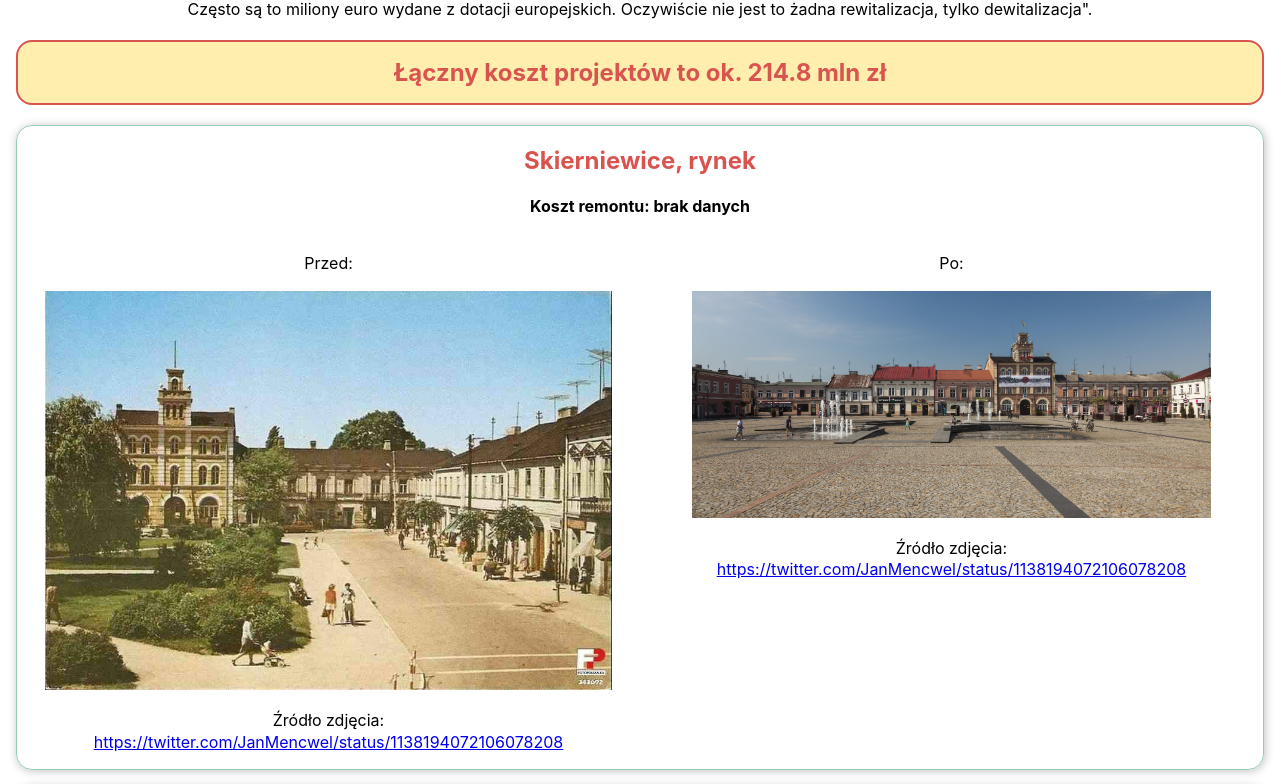
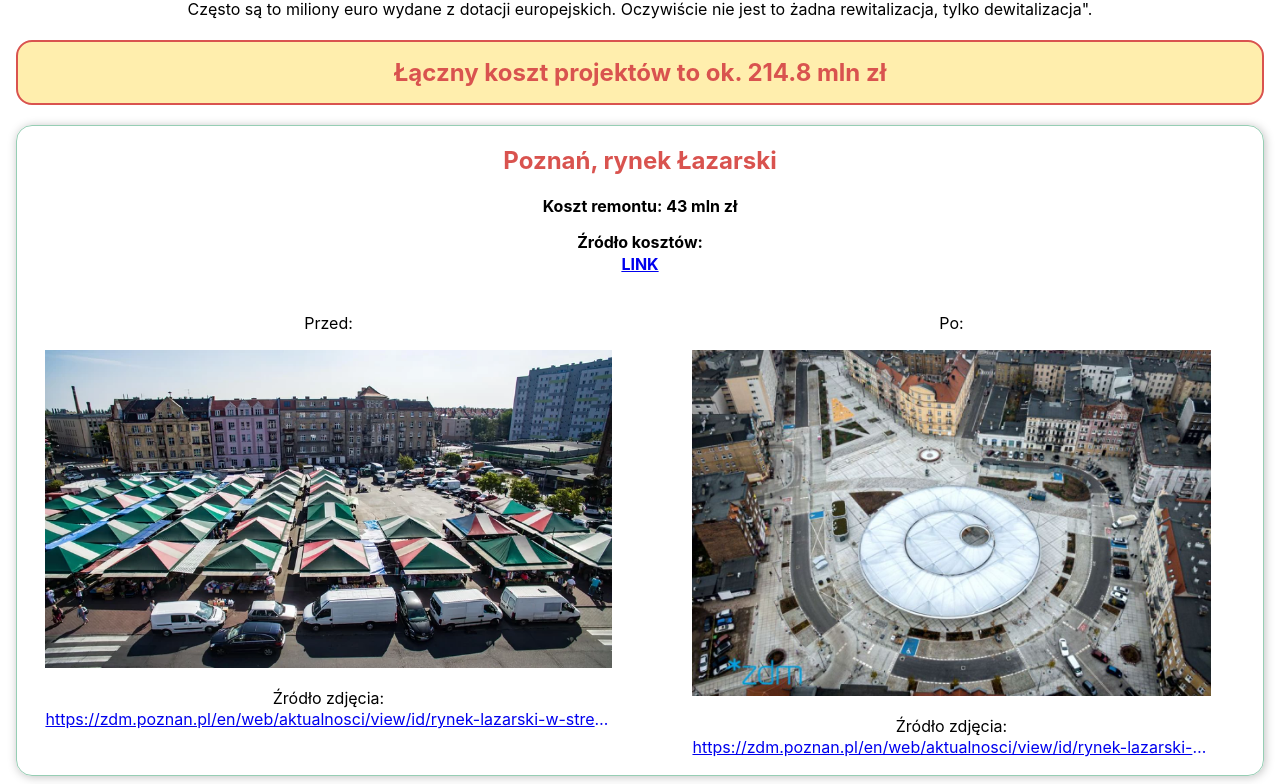
Before and after one commit to masives/dewitalizacja, a Svelte app: page / in a window 1280 px wide. Shown: the part 451-1235 px from the top of the page. Built offline with nearby package versions, Linux system fonts and the light colour scheme.

Commit message:
poznan on first place

```diff
--- a/src/data.ts
+++ b/src/data.ts
@@ -50,6 +50,17 @@ interface Entry {
 }
 
 export const cityData: Entry[] = [
+  {
+    title: 'Poznań, rynek Łazarski',
+    cost: 43,
+    source: 'https://blog.ecol-unicon.com/5-polskich-miast-ktore-cierpia-betonoze/',
+    photos: {
+      after: lazarskiAfter,
+      before: lazarskiBefore,
+      beforeSourceUrl: 'https://www.fakt.pl/wydarzenia/polska/poznan/znow-nie-wystartuje-remont-rynku-lazarskiego-w-poznaniu/5cjbrzf',
+      afterSourceUrl: 'https://zdm.poznan.pl/en/web/aktualnosci/view/id/rynek-lazarski-w-strefie-platnego-parkowania',
+    },
+  },
   {
     title: 'Skierniewice, rynek',
     cost: 3,
@@ -215,17 +226,6 @@ export const cityData: Entry[] = [
     },
   },
   {
-    title: 'Poznań, rynek Łazarski',
-    cost: 43,
-    source: 'https://blog.ecol-unicon.com/5-polskich-miast-ktore-cierpia-betonoze/',
-    photos: {
-      after: lazarskiAfter,
-      before: lazarskiBefore,
-      beforeSourceUrl: 'https://www.fakt.pl/wydarzenia/polska/poznan/znow-nie-wystartuje-remont-rynku-lazarskiego-w-poznaniu/5cjbrzf',
-      afterSourceUrl: 'https://zdm.poznan.pl/en/web/aktualnosci/view/id/rynek-lazarski-w-strefie-platnego-parkowania',
-    },
-  },
-  {
     title: 'Wrocław, plac Nowy Targ',
     cost: 12.4,
     source: 'https://www.tuwroclaw.com/wiadomosci,zaniedbane-budynki-przy-placu-nowy-targ-pojda-do-remontu-koszty-pokryje-miasto-mieszkancy-i-ue,wia5-3266-23040.html',
```
